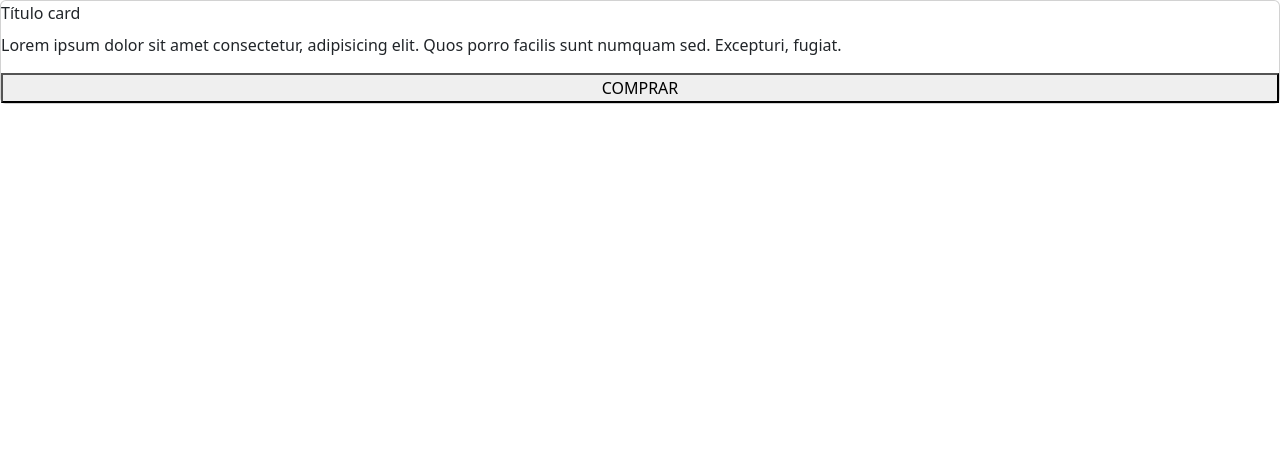
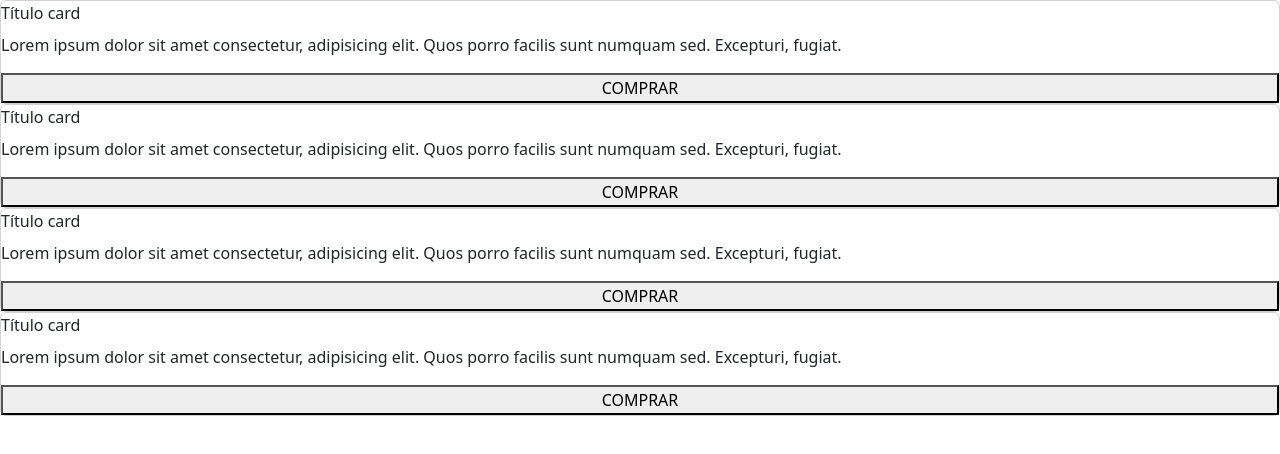
Before and after one commit to viniciuspaivaa/video-aulas, a plain HTML site: page index.html in a window 1280 px wide. Drawn offline with nearby package versions, Linux system fonts and the light colour scheme.

Commit message:
Adicionado mais cards

```diff
--- a/index.html
+++ b/index.html
@@ -22,6 +22,23 @@
                     <button class="card-button">COMPRAR</button>
                 </div>
 
+                <div class="card">
+                    <p class="card-title">Título card</p>
+                    <p class="card-content">Lorem ipsum dolor sit amet consectetur, adipisicing elit. Quos porro facilis sunt numquam sed. Excepturi, fugiat.</p>
+                    <button class="card-button">COMPRAR</button>
+                </div>
+
+                <div class="card">
+                    <p class="card-title">Título card</p>
+                    <p class="card-content">Lorem ipsum dolor sit amet consectetur, adipisicing elit. Quos porro facilis sunt numquam sed. Excepturi, fugiat.</p>
+                    <button class="card-button">COMPRAR</button>
+                </div>
+
+                <div class="card">
+                    <p class="card-title">Título card</p>
+                    <p class="card-content">Lorem ipsum dolor sit amet consectetur, adipisicing elit. Quos porro facilis sunt numquam sed. Excepturi, fugiat.</p>
+                    <button class="card-button">COMPRAR</button>
+                </div>
             </div>
         </main>
         <footer>
```
